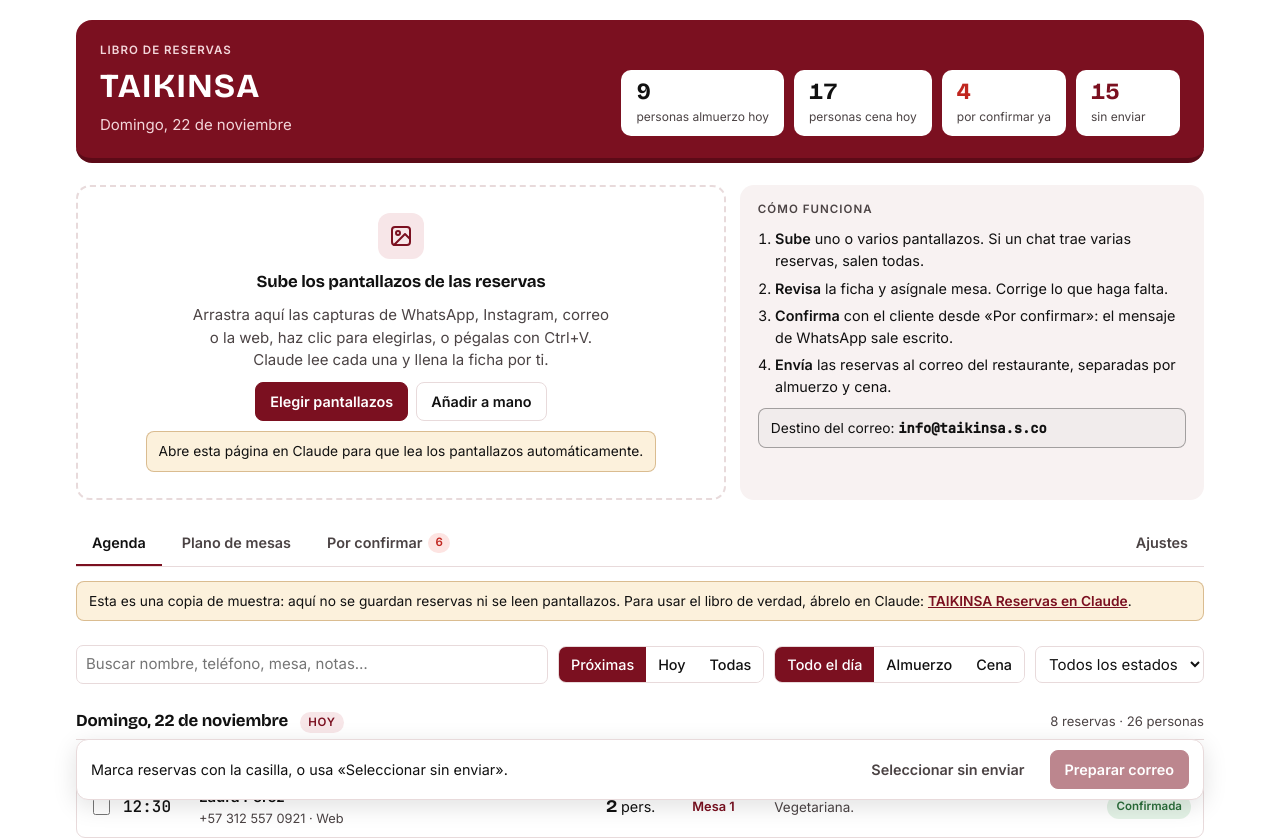
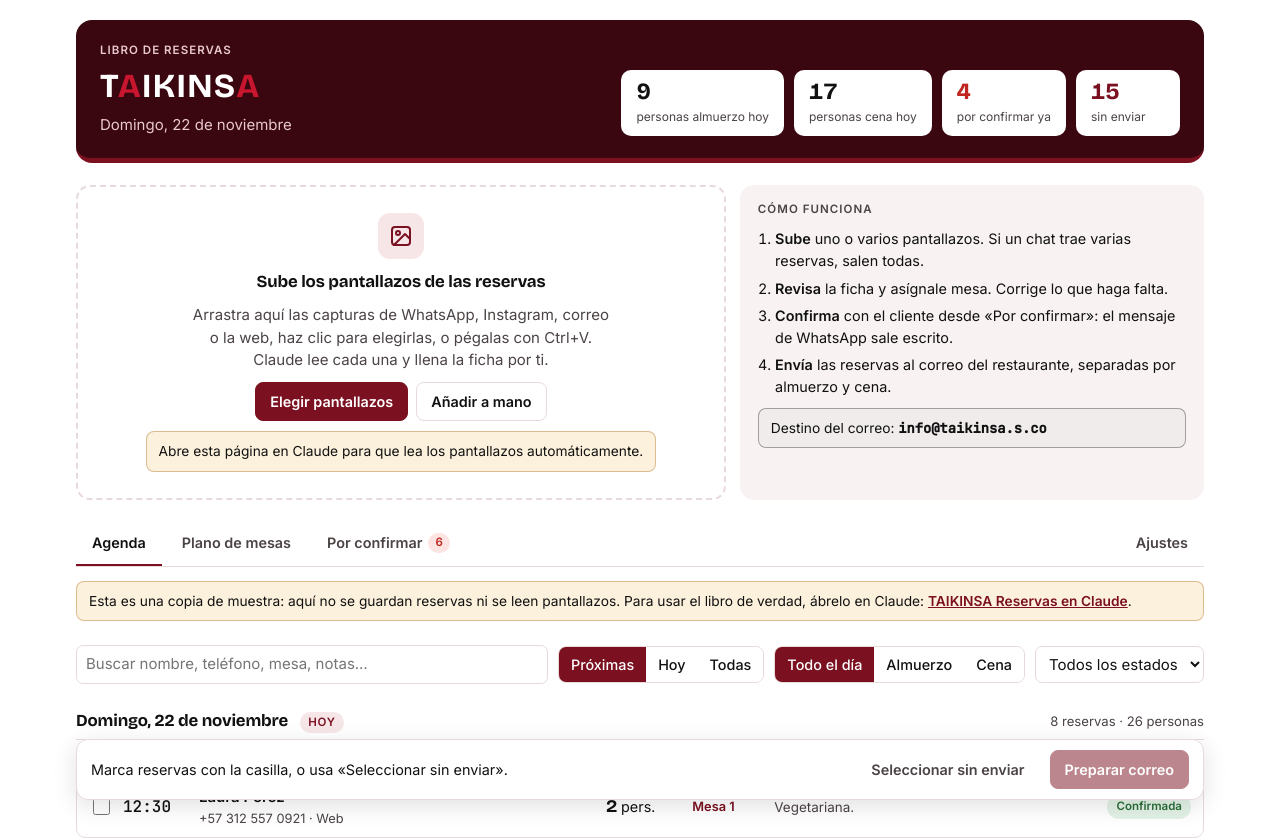
Before and after one commit to liavsalamanca/restprueba, a plain HTML site: page index.html in a window 1280 px wide. Shown: the top 838 px of the page. Drawn offline with nearby package versions, Linux system fonts and the light colour scheme.

Commit message:
Encabezado rojo más oscuro y las A de TAIKINSA en rojo sangre de toro
Co-Authored-By: Claude Opus 5.5 <noreply@anthropic.com>
Claude-Session: https://claude.ai/code/session_01EFL5iBTTPQsbDQhKg2xQ8R

```diff
--- a/index.html
+++ b/index.html
@@ -16,7 +16,7 @@
 :root{
   --bg:#ffffff; --surface:#ffffff; --sunk:#f8f2f2; --line:#e8dadb;
   --fg:#111111; --muted:#4b4344;
-  --accent:#7b1020; --accent-fg:#ffffff; --accent-soft:#f7e6e8; --accent-deep:#5c0a17;
+  --accent:#7b1020; --accent-fg:#ffffff; --accent-soft:#f7e6e8; --accent-deep:#5c0a17; --header:#3a0610; --header-edge:#7b1020; --brand-a:#c8162f;
   --amber:#9a5b00; --amber-soft:#fcf1dc;
   --ok:#2a6e3a; --ok-soft:#e3f2e6;
   --bad:#c0261f; --bad-soft:#fde4e2;
@@ -55,8 +55,9 @@ label.f{display:flex;flex-direction:column;gap:3px;font-size:.78rem;color:var(--
 label.f input,label.f select,label.f textarea{font-size:.92rem}
 
 /* Header */
-header.top{display:flex;flex-wrap:wrap;gap:14px 24px;align-items:flex-end;justify-content:space-between;background:var(--accent);color:var(--accent-fg);border-radius:16px;padding:22px 24px;border-bottom:5px solid var(--accent-deep)}
-header.top .eyebrow,header.top .muted{color:#f3d6da}
+header.top{display:flex;flex-wrap:wrap;gap:14px 24px;align-items:flex-end;justify-content:space-between;background:var(--header);color:var(--accent-fg);border-radius:16px;padding:22px 24px;border-bottom:5px solid var(--header-edge)}
+header.top h1 .a{color:var(--brand-a)}
+header.top .eyebrow,header.top .muted{color:#e9c9ce}
 header.top .stat{border-color:transparent}
 header.top .stat b,header.top .stat span{color:var(--fg)}
 header.top .stat span{color:var(--muted)}
@@ -229,7 +230,7 @@ pre.mail{margin:0;white-space:pre-wrap;word-break:break-word;font-family:var(--m
   <header class="top">
     <div class="brand">
       <span class="eyebrow">Libro de reservas</span>
-      <h1 id="brandName">TAIKINSA</h1>
+      <h1 id="brandName">T<span class="a">A</span>IKINS<span class="a">A</span></h1>
       <span class="muted" id="today"></span>
     </div>
     <div class="stats" id="stats"></div>
@@ -590,7 +591,7 @@ async function deleteReserva(id){
 /* ---------- render: shared ---------- */
 function render(){
   $("#destShow").textContent = settings.email || DEFAULT_EMAIL;
-  $("#brandName").textContent = settings.restaurante || "TAIKINSA";
+  $("#brandName").innerHTML = esc(settings.restaurante || "TAIKINSA").replace(/a/gi, m => `<span class="a">${m}</span>`);
   const hoy = reservas.filter(r=>r.fecha===TODAY && r.estado!=="cancelada");
   const pax = arr => arr.reduce((s,r)=>s+(+r.personas||0),0);
   const pend = pendientes(); const urg = pend.filter(isUrgent);
```
Also changed, not shown: reservas.html (+6 -5 lines).
